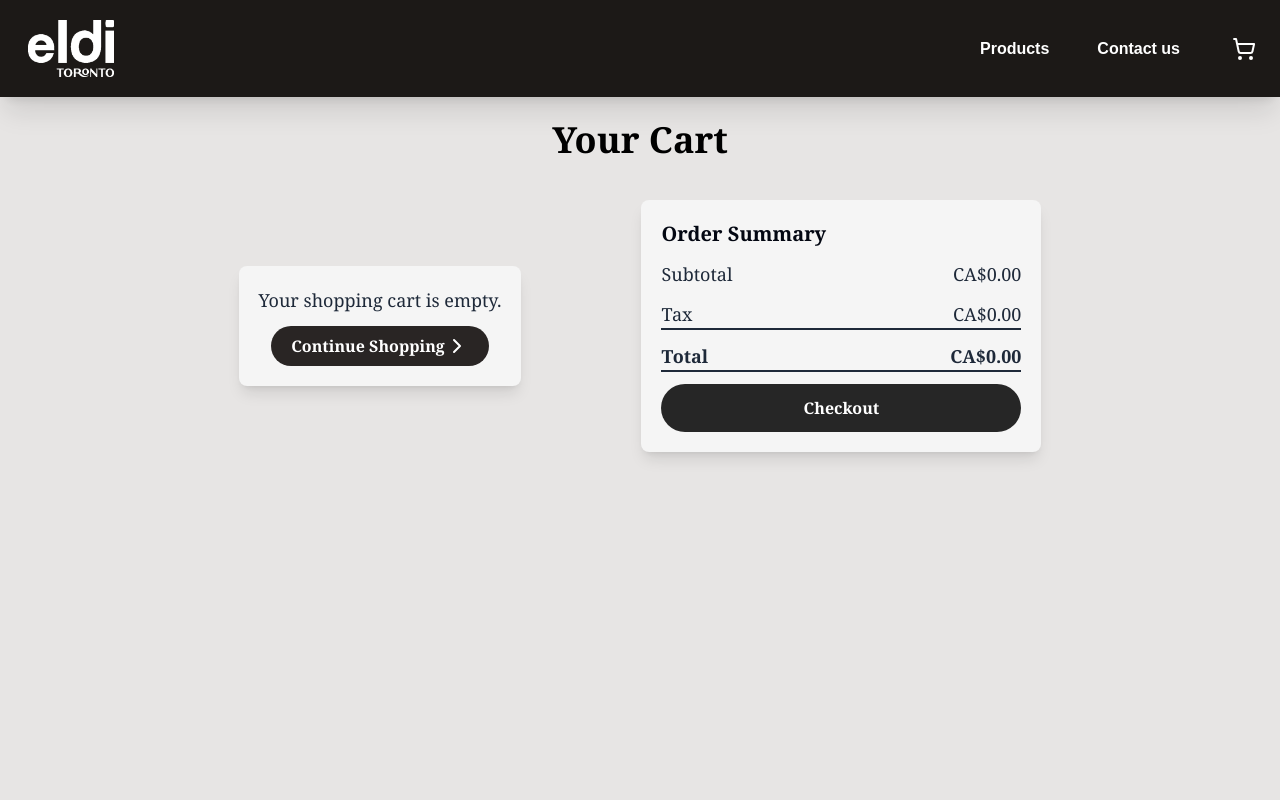
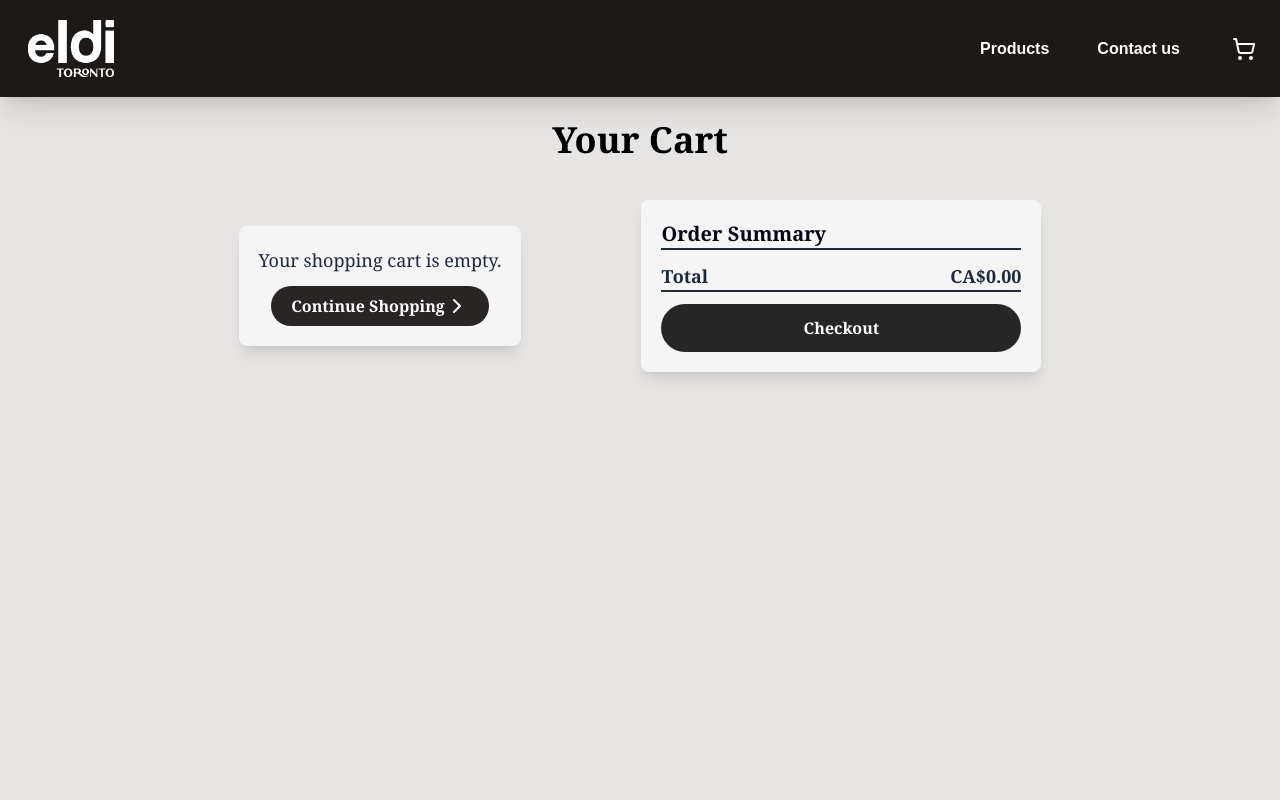
Before and after one commit to cdiaconu04/Eldi-Ecom-Store, a Next.js app: page /cart in a window 1280 px wide. Shown: the top 800 px of the page. Built offline with nearby package versions, Linux system fonts and the light colour scheme.

Commit message:
Added cart order summary functionality

```diff
--- a/src/app/cart/page.js
+++ b/src/app/cart/page.js
@@ -5,10 +5,24 @@ import { motion } from "motion/react"
 import { ChevronRight } from 'lucide-react';
 import Link from "next/link";
 import { Trash2 } from 'lucide-react';
-import { useState } from 'react';
+import { useState, useEffect } from 'react';
 
 export default function CartPage() {
+    function getTotalPrice(theItems) {
+        let sum = 0
+        for (const item of theItems) {
+            sum += item.priceNum
+        }
+        return sum
+    }
+
     const { addToCart, removeFromCart, items: cartItems } = useCart();
+
+    const [ totalPrice, setTotalPrice ] = useState(getTotalPrice(cartItems))
+
+    useEffect(() => {
+        setTotalPrice(getTotalPrice(cartItems))
+    }, [cartItems]);
 
     return (
         <div>
@@ -91,19 +105,34 @@ export default function CartPage() {
                         <div className="flex flex-col gap-3 bg-neutral-100 p-5 rounded-lg shadow-lg relative w-100 divide-y-2 divide-solid divide-gray-800">
                             <div className="flex flex-col gap-3">
                                 <p className="text-xl font-serif text-gray-950 font-bold"> Order Summary </p>
-                                <div className="flex flex-row justify-between">
+                                {/* <div className="flex flex-row justify-between">
                                     <p className="text-lg font-serif text-gray-800"> Subtotal </p>
-                                    <p className="text-lg font-serif text-gray-800"> CA$0.00 </p>
-                                </div>
-                                <div className="flex flex-row justify-between">
+
+                                    {cartItems.map((item) => (
+                                        <p className="text-lg font-serif text-gray-800"> CA${item.priceNum}.00 </p>
+
+                                    ))}
+
+
+                                </div> */}
+
+                                {cartItems.map((item) => (
+                                    <div key={item.id} className="flex flex-row justify-between">
+                                        <p className="text-lg font-serif text-gray-800 truncate w-35"> {item.name} </p>
+                                        <p className="text-lg font-serif text-gray-800"> CA${item.priceNum}.00 </p>
+                                    </div>
+                                ))}
+
+
+                                {/* <div className="flex flex-row justify-between">
                                     <p className="text-lg font-serif text-gray-800"> Tax </p>
                                     <p className="text-lg font-serif text-gray-800"> CA$0.00 </p>
-                                </div>
+                                </div> */}
                             </div>
 
                             <div className="flex flex-row justify-between">
                                 <p className="text-lg font-serif text-gray-800 font-bold"> Total </p>
-                                <p className="text-lg font-serif text-gray-800 font-bold"> CA$0.00 </p>
+                                <p className="text-lg font-serif text-gray-800 font-bold"> CA${totalPrice}.00 </p>
                             </div>
 
                             <motion.button className="bg-neutral-800 hover:bg-neutral-950 text-white rounded-full font-serif font-bold py-3"
--- a/src/app/products/[slug]/page.js
+++ b/src/app/products/[slug]/page.js
@@ -44,6 +44,7 @@ export default function ProductPage() {
             id: product.id,
             name: product.name,
             price: product.price,
+            priceNum: product.priceNum,
             personalizations: selectedValues,
             personalizable: product.personalizable,
             pic: product.pics[0].pic,
--- a/src/data/products.js
+++ b/src/data/products.js
@@ -16,6 +16,7 @@ export const products = [
             {id: 8, pic: "/products/bayfullsizewallet/pic9.png"},
         ],
         price: "$235.00",
+        priceNum: 235.00,
         description: "Handmade, full grain, Buttero vegetable tanned leather bifold wallet, full size wallet, men's cards wallet, personalized leather wallet.",
         featured: true,
         personalizable: false,
@@ -38,6 +39,7 @@ export const products = [
             {id: 0, pic: "/products/bayviewcardswallet/pic1.png"},
         ],
         price: "$110.00",
+        priceNum: 110.00,
         description: "Personalized, handmade, full grain, vegetable tanned leather bifold wallet, minimalist slim cards wallet, men's cards wallet, custom wallet.",
         featured: false,
         personalizable: true,
@@ -72,6 +74,7 @@ export const products = [
             {id: 0, pic: "/products/bayviewwatchstrap/pic1.png"},
         ],
         price: "$90.00",
+        priceNum: 90.00,
         description: "Handmade vegetable tanned leather watch strap, Vachetta leather watch strap, men's, women's watch strap, Italian leather watch strap.",
         featured: false,
         personalizable: false,
@@ -123,6 +126,7 @@ export const products = [
             {id: 8, pic: "/products/tobaccowatchstrap/pic9.png"},
         ],
         price: "$76.00",
+        priceNum: 76.00,
         description: "Handmade watch strap, slim and supple vegetable tanned leather watch strap, Badalassi Carlo tobacco leather watch strap, brown watch strap.",
         featured: false,
         personalizable: false,
@@ -149,6 +153,7 @@ export const products = [
             {id: 4, pic: "/products/westqueengothbracelet/pic5.png"},
         ],
         price: "$120.00",
+        priceNum: 120.00,
         description: "Handmade vegetable tanned leather cuff bracelet, Goth bracelet, Buttero leather bracelet, men's, women's bracelet, Italian leather bracelet.",
         featured: true,
         personalizable: true,
@@ -167,5 +172,4 @@ export const products = [
         },
         priceID: "price_1RYAg9PNpeXCusNEpFB1d14B",
     },
-
 ]
```
